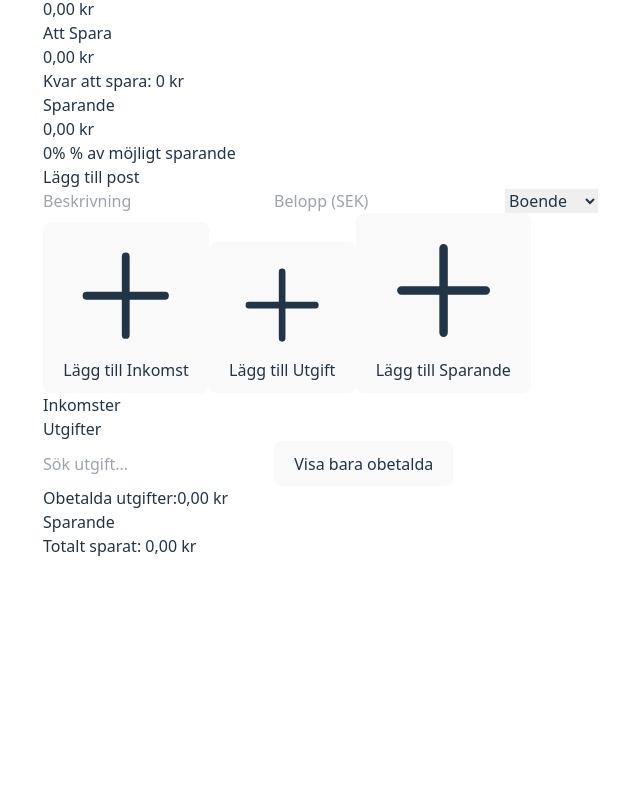
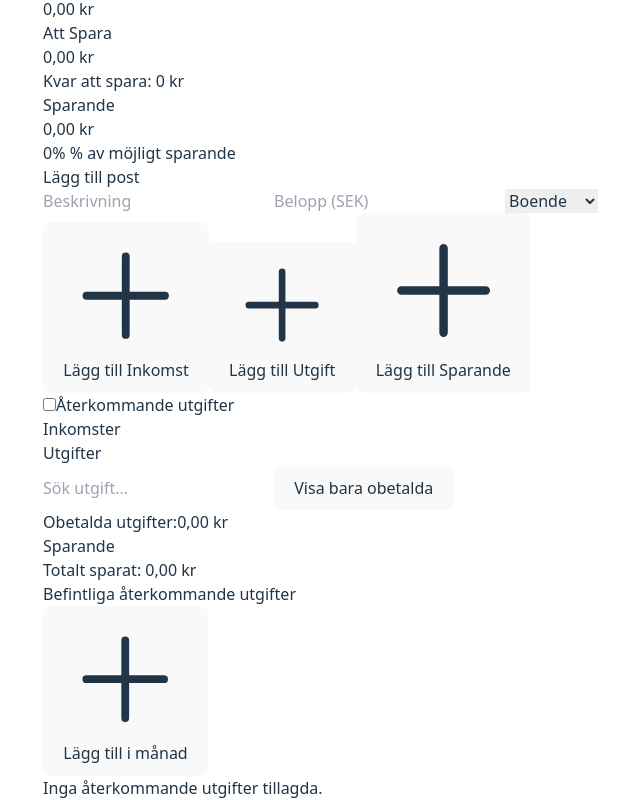
Before and after one commit to PSandgren1/Budget-app, a React (Vite) app: page / in a window 1280 px wide. Shown: the part 246-1046 px from the top of the page, without its empty margins (188-828 px from the left). Before the commit the page ends 804 px from the top, so only its background shows below. Built offline with nearby package versions, Linux system fonts and the light colour scheme.

Commit message:
Add recurring expenses feature with localization support

```diff
--- a/src/App.tsx
+++ b/src/App.tsx
@@ -34,29 +34,48 @@ const App: React.FC = () => {
   const [description, setDescription] = useState('');
   const [amount, setAmount] = useState('');
   const [category, setCategory] = useState('');
+  const [isRecurring, setIsRecurring] = useState(false);
   const [maxSavings, setMaxSavings] = useState(data.maxSavings || 10000);
   const [currency, setCurrency] = useState(() => localStorage.getItem('budget-currency') || 'SEK');
+
+  // State for recurring expenses
+  const [recurringExpenses, setRecurringExpenses] = useState(() => {
+    const saved = localStorage.getItem('budget-recurring-expenses');
+    return saved ? JSON.parse(saved) : [];
+  });
+
 
   // Synka data med localStorage när månad byts
   useEffect(() => {
     const saved = localStorage.getItem(`budget-data-${selectedMonth}`);
     if (saved) {
-      setData(JSON.parse(saved));
-      setMaxSavings(JSON.parse(saved).maxSavings || 10000);
+      const parsedData = JSON.parse(saved);
+      setData(parsedData);
+      setMaxSavings(parsedData.maxSavings || 10000);
+      // Uppdatera även valutan om den finns sparad för månaden
+      if (parsedData.currency) {
+        setCurrency(parsedData.currency);
+      }
     } else {
-      setData({ incomes: [], expenses: [], savingsList: [], maxSavings, currency });
+      // Återställ till ett tomt state för den nya månaden
+      setData({ incomes: [], expenses: [], savingsList: [], maxSavings: 10000, currency });
+      setMaxSavings(10000); // Återställ även maxSavings i state
     }
   }, [selectedMonth]);
 
   // Spara data till localStorage vid ändring
   useEffect(() => {
     localStorage.setItem(`budget-data-${selectedMonth}`,
-      JSON.stringify({ ...data, maxSavings }));
-  }, [data, selectedMonth, maxSavings]);
+      JSON.stringify({ ...data, maxSavings, currency })); // Spara även valutan
+  }, [data, selectedMonth, maxSavings, currency]);
 
   useEffect(() => {
     localStorage.setItem('budget-currency', currency);
   }, [currency]);
+
+  useEffect(() => {
+    localStorage.setItem('budget-recurring-expenses', JSON.stringify(recurringExpenses));
+  }, [recurringExpenses]);
 
   // Summeringar
   const totalIncomes = useMemo(() => (data.incomes || []).reduce((sum: number, item: any) => sum + item.amount, 0), [data]);
@@ -83,12 +102,30 @@ const App: React.FC = () => {
   // Lägg till utgift
   const addExpense = () => {
     if (!description || !amount) return;
+    const newExpense = { id: Date.now(), description, amount: parseFloat(amount), category, paid: false };
+
     setData((prev: any) => ({
       ...prev,
-      expenses: [...(prev.expenses || []), { id: Date.now(), description, amount: parseFloat(amount), category, paid: false }],
+      expenses: [...(prev.expenses || []), newExpense],
     }));
+
+    if (isRecurring) {
+      const exists = recurringExpenses.some((exp: any) =>
+        exp.description === description &&
+        exp.amount === parseFloat(amount) &&
+        exp.category === category
+      );
+      if (!exists) {
+        setRecurringExpenses((prev: any) => [
+          ...prev,
+          { id: Date.now() + Math.random(), description, amount: parseFloat(amount), category }
+        ]);
+      }
+    }
+
     setDescription('');
     setAmount('');
+    setIsRecurring(false);
   };
 
   // Markera utgift som betald/obetalad
@@ -129,6 +166,36 @@ const App: React.FC = () => {
       [type === 'saving' ? 'savingsList' : type + 's']: (prev[type === 'saving' ? 'savingsList' : type + 's'] || []).filter((item: any) => item.id !== id),
     }));
   };
+
+  // ---- Recurring Expenses Logic ----
+  const removeRecurringExpense = (id: number) => {
+    if (window.confirm(t.confirmDeleteRecurring)) {
+      setRecurringExpenses((prev: any) => prev.filter((item: any) => item.id !== id));
+    }
+  };
+
+  const addRecurringExpensesToMonth = () => {
+    const newExpensesToAdd = recurringExpenses.filter((rec: any) =>
+      !data.expenses.some((exp: any) => exp.description === rec.description && exp.amount === rec.amount && exp.category === rec.category)
+    );
+
+    if (newExpensesToAdd.length === 0) {
+      alert("Alla återkommande utgifter finns redan i denna månad.");
+      return;
+    }
+
+    const expensesWithIds = newExpensesToAdd.map((exp: any) => ({
+      ...exp,
+      id: Date.now() + Math.random(),
+      paid: false,
+    }));
+
+    setData((prev: any) => ({
+      ...prev,
+      expenses: [...prev.expenses, ...expensesWithIds],
+    }));
+  };
+  // --------------------------------
 
   // Exportera till CSV
   const exportCSV = () => {
@@ -269,16 +336,22 @@ const App: React.FC = () => {
                   {EXPENSE_CATEGORIES.map(cat => <option key={cat} value={cat}>{cat}</option>)}
                 </select>
               </div>
-              <div className="flex flex-col sm:flex-row gap-3 sm:gap-4">
-                <button onClick={addIncome} className="flex items-center justify-center gap-2 bg-green-500 hover:bg-green-600 text-white font-semibold py-3 px-6 rounded-lg shadow-md transition duration-150 ease-in-out transform hover:scale-105 w-full md:w-auto">
+              <div className="flex flex-col sm:flex-row gap-4 items-start">
+                <div className="flex-grow flex flex-col sm:flex-row gap-3 sm:gap-4">
+                  <button onClick={addIncome} className="flex items-center justify-center gap-2 bg-green-500 hover:bg-green-600 text-white font-semibold py-3 px-6 rounded-lg shadow-md transition duration-150 ease-in-out transform hover:scale-105 w-full sm:w-auto">
                     <PlusIcon className="w-5 h-5" /> {t.addIncome}
                   </button>
-                <button onClick={addExpense} className="flex items-center justify-center gap-2 bg-red-500 hover:bg-red-600 text-white font-semibold py-3 px-6 rounded-lg shadow-md transition duration-150 ease-in-out transform hover:scale-105 w-full md:w-auto">
+                  <button onClick={addExpense} className="flex items-center justify-center gap-2 bg-red-500 hover:bg-red-600 text-white font-semibold py-3 px-6 rounded-lg shadow-md transition duration-150 ease-in-out transform hover:scale-105 w-full sm:w-auto">
                     <PlusIcon className="w-5 h-5" /> {t.addExpense}
                   </button>
-                <button onClick={addSaving} className="flex items-center justify-center gap-2 bg-blue-500 hover:bg-blue-600 text-white font-semibold py-3 px-6 rounded-lg shadow-md transition duration-150 ease-in-out transform hover:scale-105 w-full md:w-auto">
+                  <button onClick={addSaving} className="flex items-center justify-center gap-2 bg-blue-500 hover:bg-blue-600 text-white font-semibold py-3 px-6 rounded-lg shadow-md transition duration-150 ease-in-out transform hover:scale-105 w-full sm:w-auto">
                     <PlusIcon className="w-5 h-5" /> {t.addSaving}
                   </button>
+                </div>
+                <div className="flex items-center gap-2 p-3 bg-gray-700/50 rounded-lg mt-2 sm:mt-0">
+                  <input id="recurring-checkbox" type="checkbox" checked={isRecurring} onChange={e => setIsRecurring(e.target.checked)} className="w-5 h-5 accent-yellow-400" />
+                  <label htmlFor="recurring-checkbox" className="font-semibold text-yellow-400 cursor-pointer">{t.recurringExpenses}</label>
+                </div>
               </div>
             </section>
             <div className="grid grid-cols-1 sm:grid-cols-2 lg:grid-cols-3 gap-6 sm:gap-10">
@@ -356,6 +429,35 @@ const App: React.FC = () => {
                 </div>
               </section>
             </div>
+            {/* Recurring Expenses Section */}
+            <section className="mt-10 p-4 sm:p-6 bg-gray-800 rounded-lg shadow-xl">
+              <div className="flex justify-between items-center mb-3 border-b-2 border-yellow-400 pb-2">
+                <h2 className="text-xl sm:text-2xl font-semibold text-yellow-400">{t.existingRecurringExpenses}</h2>
+                <button onClick={addRecurringExpensesToMonth} className="flex items-center justify-center gap-2 bg-blue-500 hover:bg-blue-600 text-white font-semibold py-2 px-4 rounded-lg shadow-md transition duration-150 ease-in-out transform hover:scale-105">
+                  <PlusIcon className="w-5 h-5" /> {t.addToMonth}
+                </button>
+              </div>
+              <ul>
+                {recurringExpenses.length > 0 ? (
+                  recurringExpenses.map((item: any) => (
+                    <li key={item.id} className="flex justify-between items-center p-3 mb-2 bg-gray-700 rounded-lg shadow-sm hover:bg-gray-600 transition duration-150">
+                      <div>
+                        <span className="font-medium">{item.description}</span>
+                        <span className="text-sm text-yellow-300 ml-2">({item.category})</span>
+                      </div>
+                      <div className="flex items-center gap-3">
+                        <span className="font-medium text-yellow-400">{formatCurrency(item.amount)}</span>
+                        <button onClick={() => removeRecurringExpense(item.id)} className="text-gray-400 hover:text-red-400 transition duration-150">
+                          <TrashIcon />
+                        </button>
+                      </div>
+                    </li>
+                  ))
+                ) : (
+                  <p className="text-gray-400 italic">{t.noRecurringExpenses}</p>
+                )}
+              </ul>
+            </section>
           </>
         )}
         {activeTab === 'diagram' && (
--- a/src/translations.ts
+++ b/src/translations.ts
@@ -34,6 +34,12 @@ const translations = {
     english: 'Engelska',
     lightTheme: 'Ljust tema',
     darkTheme: 'Mörkt tema',
+    recurringExpenses: 'Återkommande utgifter',
+    addRecurringExpense: 'Lägg till återkommande utgift',
+    addToMonth: 'Lägg till i månad',
+    existingRecurringExpenses: 'Befintliga återkommande utgifter',
+    noRecurringExpenses: 'Inga återkommande utgifter tillagda.',
+    confirmDeleteRecurring: 'Är du säker på att du vill ta bort denna återkommande utgift?',
     categories: [
       'Boende', 'Mat', 'Transport', 'Nöjen', 'Hälsa', 'Shopping', 'Övrigt'
     ],
@@ -72,6 +78,12 @@ const translations = {
     english: 'English',
     lightTheme: 'Light theme',
     darkTheme: 'Dark theme',
+    recurringExpenses: 'Recurring Expenses',
+    addRecurringExpense: 'Add Recurring Expense',
+    addToMonth: 'Add to Month',
+    existingRecurringExpenses: 'Existing Recurring Expenses',
+    noRecurringExpenses: 'No recurring expenses added.',
+    confirmDeleteRecurring: 'Are you sure you want to delete this recurring expense?',
     categories: [
       'Housing', 'Food', 'Transport', 'Entertainment', 'Health', 'Shopping', 'Other'
     ],
```
Lines whose indentation alone changed are shown as unchanged.
